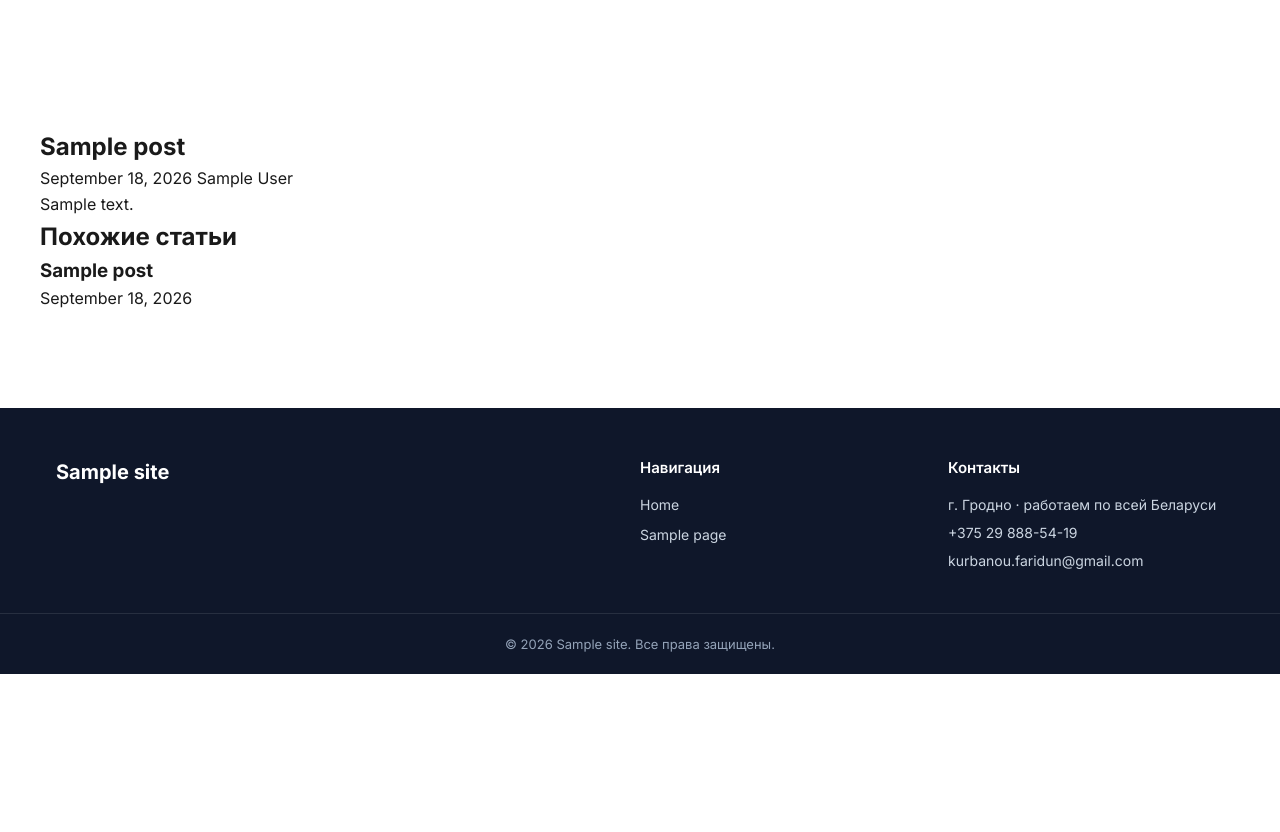
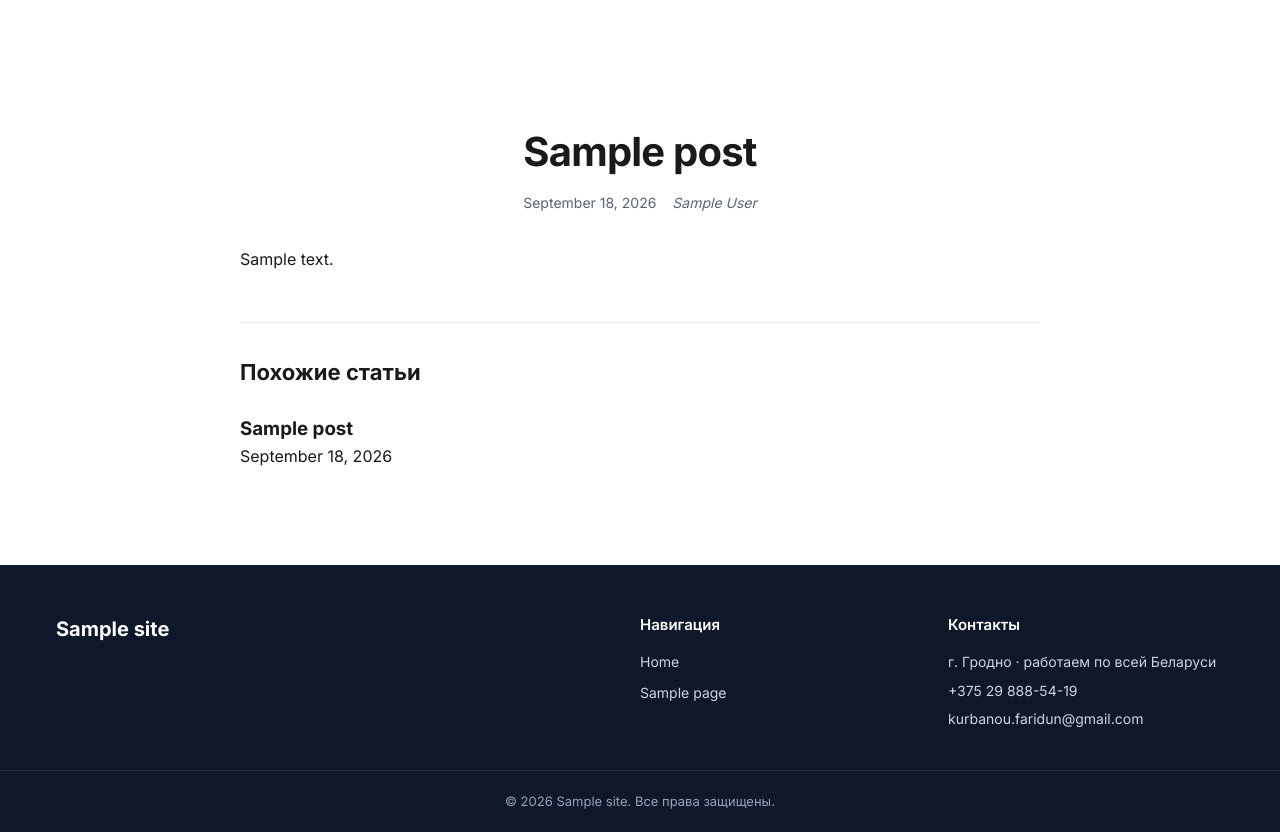
Before and after one commit to Kurbanou/kfn.by, a WordPress theme: template themes/custom/single.php in a window 1280 px wide. Shown: the part 77-909 px from the top of the page. Before the commit the page ends 751 px from the top, so only its background shows below. Run offline with PHP 8.4 and a stand-in for WordPress, Linux system fonts and the light colour scheme; the site name, menu and one post (Sample post) are stand-ins, and other content is empty.

Commit message:
feat(blog): стили single post + отключены комментарии + 3 стартовые статьи
- CSS: single post (заголовок, мета, entry-content, навигация, похожие статьи)
- CSS: списки в entry-content (fix конфликта с глобальным reset)
- Отключены комментарии (functions.php + убран блок из single.php)
- Статья 1: «Сколько стоит разработка сайта в Гродно в 2026»
- Статья 2: «WordPress vs Tilda: что выбрать для бизнеса»
- Статья 3: «Как подготовить сайт к SEO: 7 шагов»

```diff
--- a/themes/custom/assets/css/style.css
+++ b/themes/custom/assets/css/style.css
@@ -1498,3 +1498,226 @@ p {
     grid-template-columns: repeat(3, 1fr);
   }
 }
+
+/* ==========================================================
+   SINGLE POST (статья блога)
+   ========================================================== */
+.post-full {
+  max-width: 800px;
+  margin: 0 auto;
+}
+
+.post-header {
+  margin-bottom: 32px;
+  text-align: center;
+}
+
+.post-title {
+  font-size: 32px;
+  font-weight: 700;
+  line-height: 1.2;
+  letter-spacing: -0.02em;
+  color: var(--color-text);
+  margin-bottom: 16px;
+}
+
+.post-meta {
+  display: flex;
+  flex-wrap: wrap;
+  justify-content: center;
+  align-items: center;
+  gap: 8px 16px;
+  font-size: 14px;
+  color: var(--color-text-muted);
+}
+
+.post-meta .post-date {
+  display: inline-flex;
+  align-items: center;
+}
+
+.post-meta .post-categories a {
+  color: var(--color-accent);
+  font-weight: 500;
+  text-decoration: none;
+  transition: var(--transition);
+}
+
+.post-meta .post-categories a:hover {
+  text-decoration: underline;
+}
+
+.post-meta .post-author {
+  font-style: italic;
+}
+
+.post-thumbnail {
+  margin-bottom: 32px;
+  border-radius: var(--radius);
+  overflow: hidden;
+}
+
+.post-thumbnail img {
+  width: 100%;
+  height: auto;
+  display: block;
+}
+
+.entry-content {
+  font-size: 16px;
+  line-height: 1.7;
+  color: var(--color-text);
+}
+
+.entry-content h2 {
+  font-size: 26px;
+  font-weight: 700;
+  line-height: 1.3;
+  letter-spacing: -0.01em;
+  margin: 40px 0 16px;
+}
+
+.entry-content h3 {
+  font-size: 20px;
+  font-weight: 600;
+  margin: 32px 0 12px;
+}
+
+.entry-content p {
+  margin: 0 0 16px;
+}
+
+/* .entry-content ul,
+.entry-content ol {
+  margin: 0 0 16px;
+  padding-left: 24px;
+}
+
+.entry-content ul {
+  list-style: disc;
+}
+
+.entry-content ol {
+  list-style: decimal;
+} */
+
+/* Списки в контенте — только для списков БЕЗ классов и для Gutenberg-списков */
+.entry-content ul:not([class]),
+.entry-content ul.wp-block-list {
+  margin: 0 0 16px;
+  padding-left: 24px;
+  list-style: disc;
+}
+
+.entry-content ol:not([class]),
+.entry-content ol.wp-block-list {
+  margin: 0 0 16px;
+  padding-left: 24px;
+  list-style: decimal;
+}
+
+.entry-content li {
+  margin-bottom: 8px;
+}
+
+.entry-content li {
+  margin-bottom: 8px;
+}
+
+.entry-content a {
+  color: var(--color-accent);
+  text-decoration: underline;
+  text-underline-offset: 2px;
+}
+
+.entry-content a:hover {
+  color: var(--color-accent-hover);
+}
+
+.entry-content strong {
+  font-weight: 600;
+}
+
+.entry-content blockquote {
+  margin: 24px 0;
+  padding: 16px 24px;
+  border-left: 4px solid var(--color-accent);
+  background: var(--color-bg-gray);
+  border-radius: var(--radius-sm);
+  color: var(--color-text-muted);
+  font-style: italic;
+}
+
+.entry-content img {
+  max-width: 100%;
+  height: auto;
+  border-radius: var(--radius-sm);
+  margin: 24px 0;
+}
+
+/* Навигация: пред/след запись */
+.post-navigation {
+  margin-top: 48px;
+  padding-top: 32px;
+  border-top: 1px solid var(--color-border);
+}
+
+.post-navigation .nav-links {
+  display: grid;
+  grid-template-columns: 1fr;
+  gap: 12px;
+}
+
+.post-navigation a {
+  display: block;
+  padding: 16px 20px;
+  background: var(--color-bg-gray);
+  border-radius: var(--radius);
+  font-size: 14px;
+  font-weight: 500;
+  color: var(--color-text);
+  text-decoration: none;
+  transition: var(--transition);
+}
+
+.post-navigation a:hover {
+  color: var(--color-accent);
+  background: rgba(37, 99, 235, 0.08);
+}
+
+/* Похожие статьи */
+.related-posts {
+  margin-top: 48px;
+  padding-top: 32px;
+  border-top: 1px solid var(--color-border);
+}
+
+.related-posts__title {
+  font-size: 22px;
+  font-weight: 700;
+  margin-bottom: 24px;
+}
+
+.related-posts .posts-grid {
+  display: grid;
+  grid-template-columns: 1fr;
+  gap: 16px;
+}
+
+@media (min-width: 640px) {
+  .post-navigation .nav-links {
+    grid-template-columns: 1fr 1fr;
+  }
+  .related-posts .posts-grid {
+    grid-template-columns: repeat(3, 1fr);
+  }
+}
+
+@media (min-width: 960px) {
+  .post-title {
+    font-size: 40px;
+  }
+  .entry-content h2 {
+    font-size: 30px;
+  }
+}
--- a/themes/custom/functions.php
+++ b/themes/custom/functions.php
@@ -83,3 +83,26 @@ function wg_related_pages() {
     echo '</div>';
     echo '</section>';
 }
+
+/**
+ * Отключить комментарии на всём сайте
+ */
+add_action( 'admin_init', function() {
+    update_option( 'default_comment_status', 'closed' );
+    update_option( 'default_ping_status', 'closed' );
+} );
+
+add_filter( 'comments_open', '__return_false' );
+add_filter( 'pings_open', '__return_false' );
+
+add_action( 'admin_menu', function() {
+    remove_menu_page( 'edit-comments.php' );
+} );
+
+add_action( 'init', function() {
+    foreach ( get_post_types() as $post_type ) {
+        if ( post_type_supports( $post_type, 'comments' ) ) {
+            remove_post_type_support( $post_type, 'comments' );
+        }
+    }
+} );
--- a/themes/custom/single.php
+++ b/themes/custom/single.php
@@ -82,12 +82,7 @@ get_header();
             <?php wp_reset_postdata(); ?>
         <?php endif; ?>
 
-        <?php
-        // Комментарии (если открыты)
-        if (comments_open() || get_comments_number()) {
-            comments_template();
-        }
-        ?>
+
 
     </article>
 <?php endwhile; ?>
```
